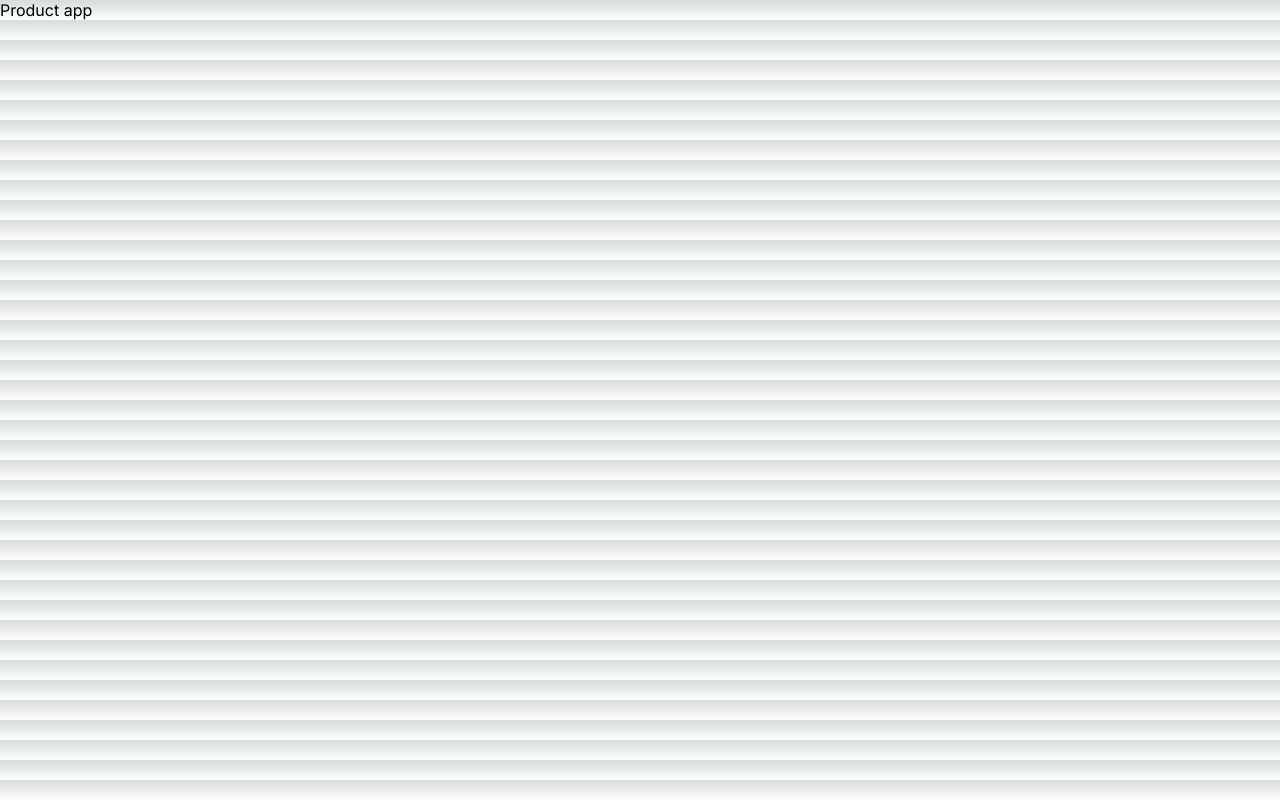
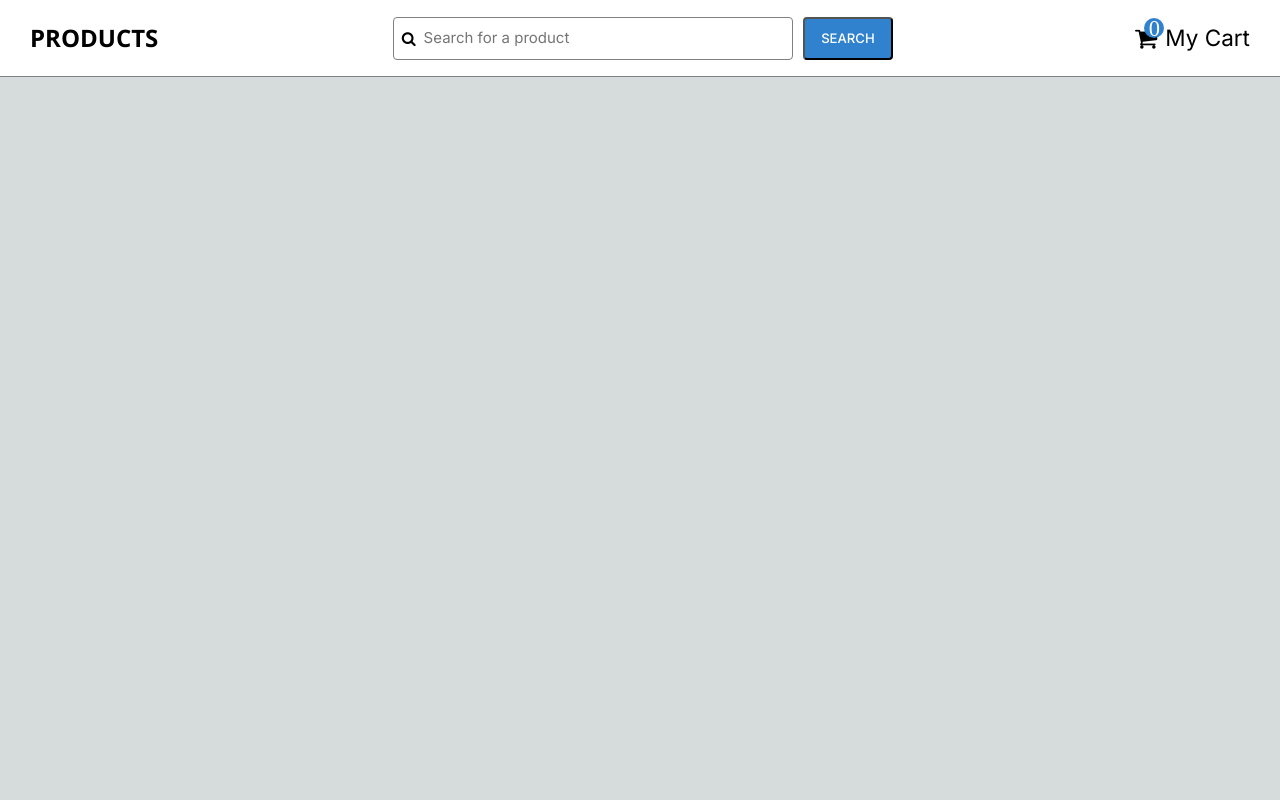
Before and after one commit to Admayah/product-app, a Next.js app: page / in a window 1280 px wide. Built offline with nearby package versions, Linux system fonts and the light colour scheme.

Commit message:
design navbar

```diff
--- /dev/null
+++ b/src/app/components/Navbar/Navbar.jsx
@@ -0,0 +1,46 @@
+"use client";
+import React from "react";
+
+import "./style.css";
+
+const Navbar = ({ handleSearchData, handleSearchText, cartItems, onOpen }) => {
+  return (
+    <div
+      className="navbar__bar"
+      style={{ position: "fixed", top: 0, width: "100%", zIndex: 2 }}
+    >
+      <h3 style={{ textTransform: "uppercase", fontWeight: "bold" }}>
+        products
+      </h3>
+      <div className="search__form">
+        <div className="searchbar__container">
+          <i className="fa fa-search"></i>{" "}
+          <input
+            type="text"
+            placeholder="Search for a product"
+            onChange={handleSearchText}
+          />
+        </div>
+        <button type="submit" onClick={() => handleSearchData()}>
+          search
+        </button>
+      </div>
+      <div
+        style={{
+          display: "flex",
+          alignItems: "center",
+          color: "black",
+          cursor: "pointer",
+        }}
+        onClick={onOpen}
+      >
+        <i className="fa fa-shopping-cart" style={{ fontSize: "24px" }}>
+          <span>{cartItems ? cartItems.length : 0}</span>
+        </i>
+        <p style={{ fontSize: "1.5rem" }}>My Cart</p>
+      </div>
+    </div>
+  );
+};
+
+export default Navbar;
--- /dev/null
+++ b/src/app/components/Navbar/style.css
@@ -0,0 +1,44 @@
+.navbar__bar {
+  border-bottom: 1.5px solid gray;
+  color: #000;
+  display: flex;
+  padding: 10px 30px;
+  align-items: center;
+  justify-content: space-between;
+  background-color: #fff;
+}
+.search__form {
+  width: 500px;
+  display: flex;
+  flex-direction: row;
+  gap: 10px;
+}
+.searchbar__container {
+  width: 100%;
+  display: flex;
+  align-items: center;
+  border: 1px solid gray;
+  border-radius: 4px;
+}
+.searchbar__container input {
+  width: 80%;
+  background-color: transparent;
+  outline: none;
+  border: none;
+  color: #000;
+}
+.search__form button {
+  font-size: 0.875rem;
+  line-height: 1rem;
+  text-transform: uppercase;
+  font-weight: 500;
+  border-radius: 4px;
+  padding: 12px 16px;
+  background-color: #3182ce;
+  color: #fff;
+}
+@media (max-width: 768px) {
+  .search__form {
+    display: none;
+  }
+}
--- a/src/app/globals.css
+++ b/src/app/globals.css
@@ -99,6 +99,30 @@ a {
   color: inherit;
   text-decoration: none;
 }
+.fa {
+  font-size: 24px;
+  color: black;
+  margin: 0 8px;
+}
+.fa-shopping-cart {
+  position: relative;
+  font-size: 30px;
+  /* color: blue; */
+}
+.fa-shopping-cart span {
+  position: absolute;
+  width: 20px;
+  height: 20px;
+  top: -8px;
+  right: -7px;
+  color: #fff;
+  background-color: #3182ce;
+  border-radius: 50%;
+  display: flex;
+  justify-content: center;
+  align-items: center;
+  font-size: 1.5rem;
+}
 
 @media (prefers-color-scheme: dark) {
   html {
--- a/src/app/layout.js
+++ b/src/app/layout.js
@@ -1,17 +1,27 @@
-import './globals.css'
-import { Inter } from 'next/font/google'
+import "./globals.css";
+import { Inter } from "next/font/google";
 
-const inter = Inter({ subsets: ['latin'] })
+const inter = Inter({ subsets: ["latin"] });
 
 export const metadata = {
-  title: 'Create Next App',
-  description: 'Generated by create next app',
-}
+  title: "Create Next App",
+  description: "Generated by create next app",
+};
 
 export default function RootLayout({ children }) {
   return (
     <html lang="en">
+      <head>
+        <link
+          rel="stylesheet"
+          href="https://www.w3schools.com/w3css/4/w3.css"
+        />
+        <link
+          rel="stylesheet"
+          href="https://cdnjs.cloudflare.com/ajax/libs/font-awesome/4.7.0/css/font-awesome.min.css"
+        />
+      </head>
       <body className={inter.className}>{children}</body>
     </html>
-  )
+  );
 }
--- a/src/app/page.js
+++ b/src/app/page.js
@@ -1,6 +1,9 @@
-import Image from "next/image";
-import styles from "./page.module.css";
+import Navbar from "./components/Navbar/Navbar";
 
 export default function Home() {
-  return <main>Product app</main>;
+  return (
+    <main>
+      <Navbar />
+    </main>
+  );
 }
```
